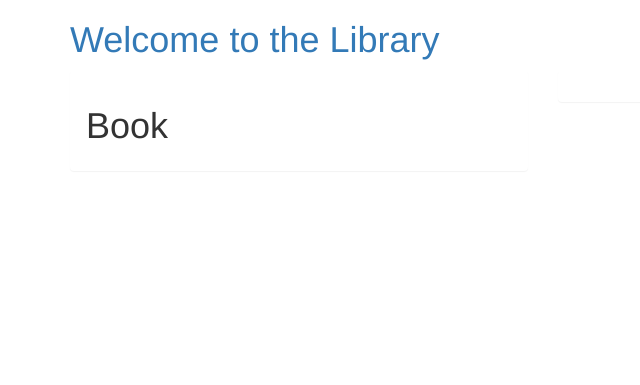
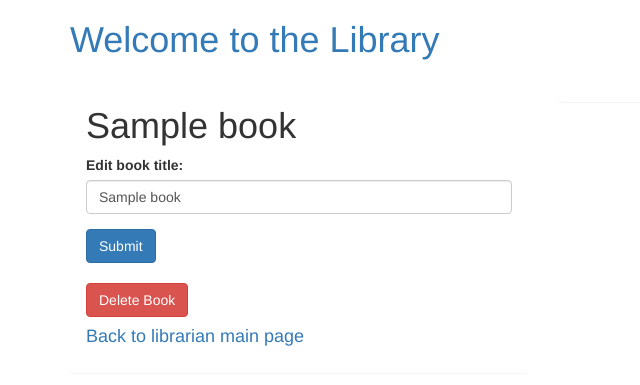
Before and after one commit to maggie-harrington/Library-php, a PHP site: template views/book.html.twig in a window 1280 px wide. Shown: the top 385 px of the page, without its empty margins (0-640 px from the left). Run offline with PHP 8.4, Linux system fonts and the light colour scheme; the template is opened without the code that fills it: most values are stand-ins (such as "Sample title", 1, 10 or a date in 2020); some libraries are stand-ins or nearby versions.

Commit message:
add route and page to edit and delete a book

```diff
--- a/views/book.html.twig
+++ b/views/book.html.twig
@@ -2,7 +2,26 @@
 
 {% block one %}
 
-    <h1>Book</h1>
+    <h1>{{book.getTitle}}</h1>
+
+
+    <form action='/update-book/{{ book.getId }}' method='post'>
+        <div class='form-group'>
+            <input type="hidden" name="_method" value="patch">
+            <label for="title">Edit book title:</label>
+            <input type='text' name='title' class='form-control' value="{{book.getTitle}}" required>
+        </div>
+
+        <button type='submit' class='btn btn-primary'>Submit</button>
+    </form>
+
+    <form action="/delete-book/{{book.getId}}" method="post">
+        <input type="hidden" name="_method" value="delete"><br />
+
+        <button class="btn btn-danger" type="submit">Delete Book</button>
+    </form>
+
+    <h4><a href='/librarian'>Back to librarian main page</a></h4>
 
 {% endblock %}
 
@@ -10,4 +29,5 @@
 
 
 
+
 {% endblock %}
```
Also changed, not shown: app/app.php (+14 -0 lines).
